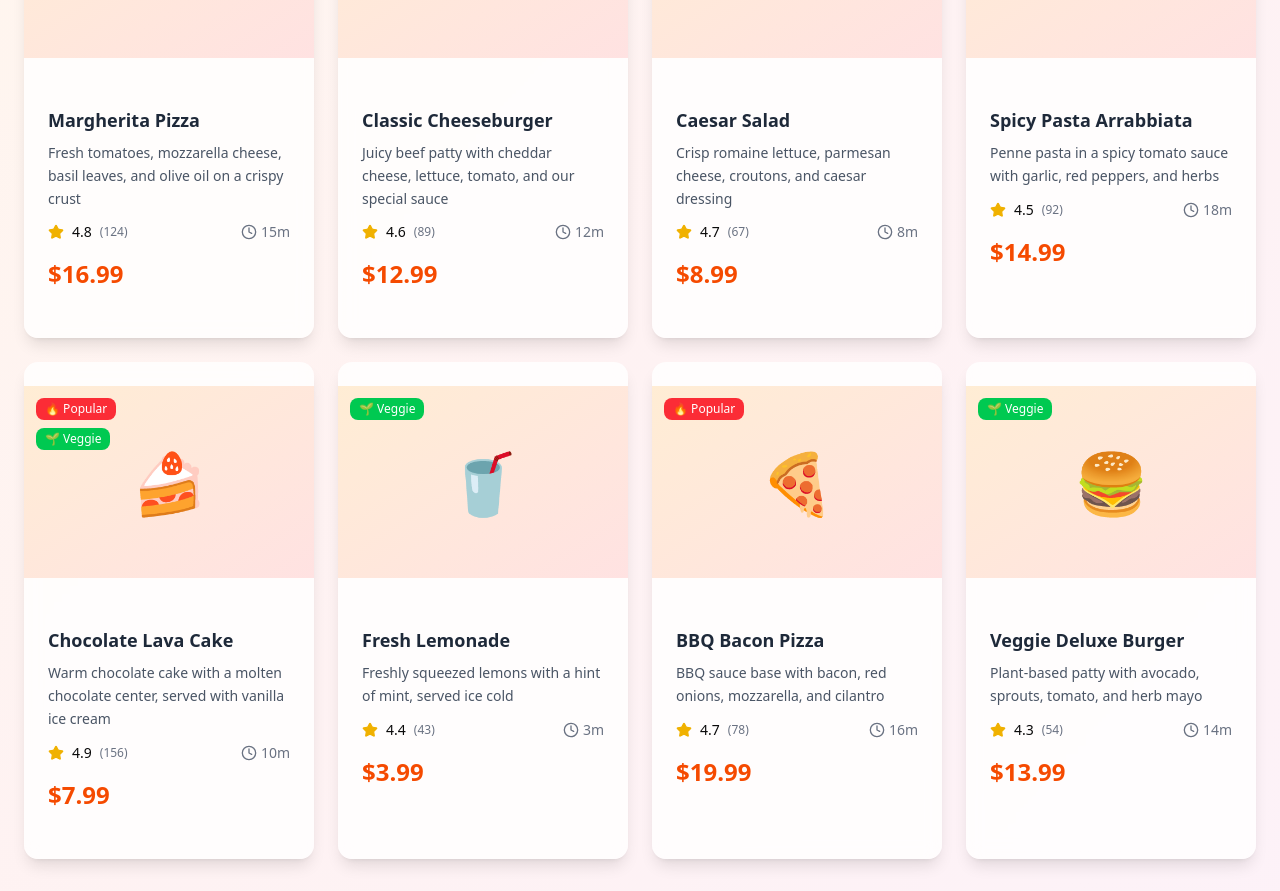
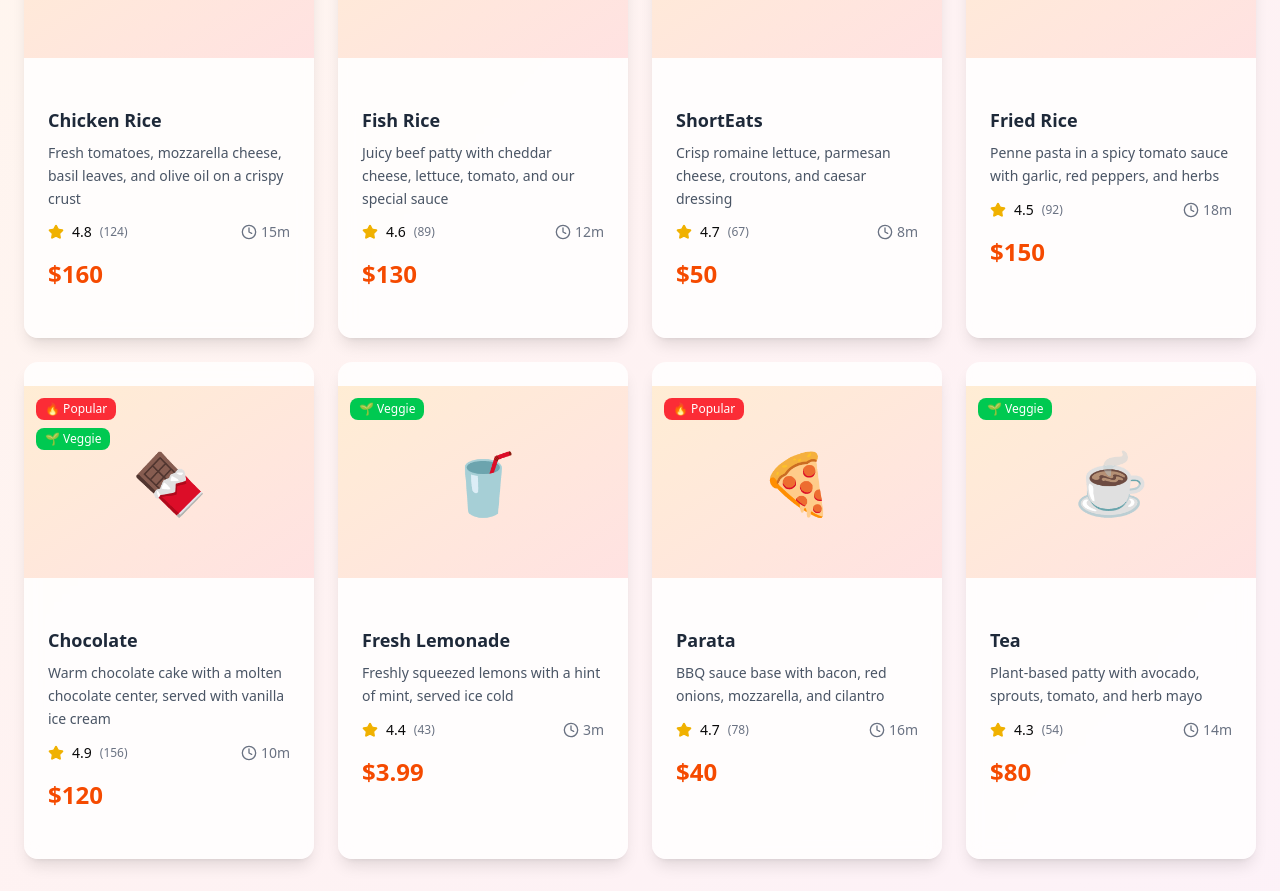
Before and after one commit to hewageumesha/ByteWave, a React (Vite) app in the folder food-ordering-frontend/: page /menu in a window 1280 px wide. Shown: the part 531-1422 px from the top of the page. Built offline with nearby package versions, Linux system fonts and the light colour scheme; sample sign-in values are in the browser's storage.

Commit message:
Update MenuPage.jsx

```diff
--- a/food-ordering-frontend/src/components/MenuPage.jsx
+++ b/food-ordering-frontend/src/components/MenuPage.jsx
@@ -42,25 +42,25 @@ const MenuPage = ({ user, onLogout }) => {
     setMenuItems([
       {
         id: 1,
-        name: 'Margherita Pizza',
+        name: 'Chicken Rice',
         description: 'Fresh tomatoes, mozzarella cheese, basil leaves, and olive oil on a crispy crust',
-        price: 16.99,
-        category: 'pizza',
-        image: '🍕',
+        price: 160.00,
+        category: 'rice',
+        image: '🍗',
         rating: 4.8,
         reviews: 124,
         prepTime: 15,
         isSpicy: false,
-        isVegetarian: true,
+        isVegetarian: false,
         isPopular: true
       },
       {
         id: 2,
-        name: 'Classic Cheeseburger',
+        name: 'Fish Rice',
         description: 'Juicy beef patty with cheddar cheese, lettuce, tomato, and our special sauce',
-        price: 12.99,
-        category: 'burgers',
-        image: '🍔',
+        price: 130.00,
+        category: 'rice',
+        image: '🦈',
         rating: 4.6,
         reviews: 89,
         prepTime: 12,
@@ -70,11 +70,11 @@ const MenuPage = ({ user, onLogout }) => {
       },
       {
         id: 3,
-        name: 'Caesar Salad',
+        name: 'ShortEats',
         description: 'Crisp romaine lettuce, parmesan cheese, croutons, and caesar dressing',
-        price: 8.99,
-        category: 'salads',
-        image: '🥗',
+        price: 50,
+        category: 'shorteats',
+        image: '🥧',
         rating: 4.7,
         reviews: 67,
         prepTime: 8,
@@ -84,25 +84,25 @@ const MenuPage = ({ user, onLogout }) => {
       },
       {
         id: 4,
-        name: 'Spicy Pasta Arrabbiata',
+        name: 'Fried Rice',
         description: 'Penne pasta in a spicy tomato sauce with garlic, red peppers, and herbs',
-        price: 14.99,
-        category: 'pasta',
-        image: '🍝',
+        price: 150,
+        category: 'rice',
+        image: '🍛',
         rating: 4.5,
         reviews: 92,
         prepTime: 18,
         isSpicy: true,
-        isVegetarian: true,
+        isVegetarian: false,
         isPopular: false
       },
       {
         id: 5,
-        name: 'Chocolate Lava Cake',
+        name: 'Chocolate',
         description: 'Warm chocolate cake with a molten chocolate center, served with vanilla ice cream',
-        price: 7.99,
+        price: 120.00,
         category: 'desserts',
-        image: '🍰',
+        image: '🍫',
         rating: 4.9,
         reviews: 156,
         prepTime: 10,
@@ -126,10 +126,10 @@ const MenuPage = ({ user, onLogout }) => {
       },
       {
         id: 7,
-        name: 'BBQ Bacon Pizza',
+        name: 'Parata',
         description: 'BBQ sauce base with bacon, red onions, mozzarella, and cilantro',
-        price: 19.99,
-        category: 'pizza',
+        price: 40.00,
+        category: 'shorteats',
         image: '🍕',
         rating: 4.7,
         reviews: 78,
@@ -140,11 +140,11 @@ const MenuPage = ({ user, onLogout }) => {
       },
       {
         id: 8,
-        name: 'Veggie Deluxe Burger',
+        name: 'Tea',
         description: 'Plant-based patty with avocado, sprouts, tomato, and herb mayo',
-        price: 13.99,
-        category: 'burgers',
-        image: '🍔',
+        price: 80.00,
+        category: 'drinks',
+        image: '☕',
         rating: 4.3,
         reviews: 54,
         prepTime: 14,
```
